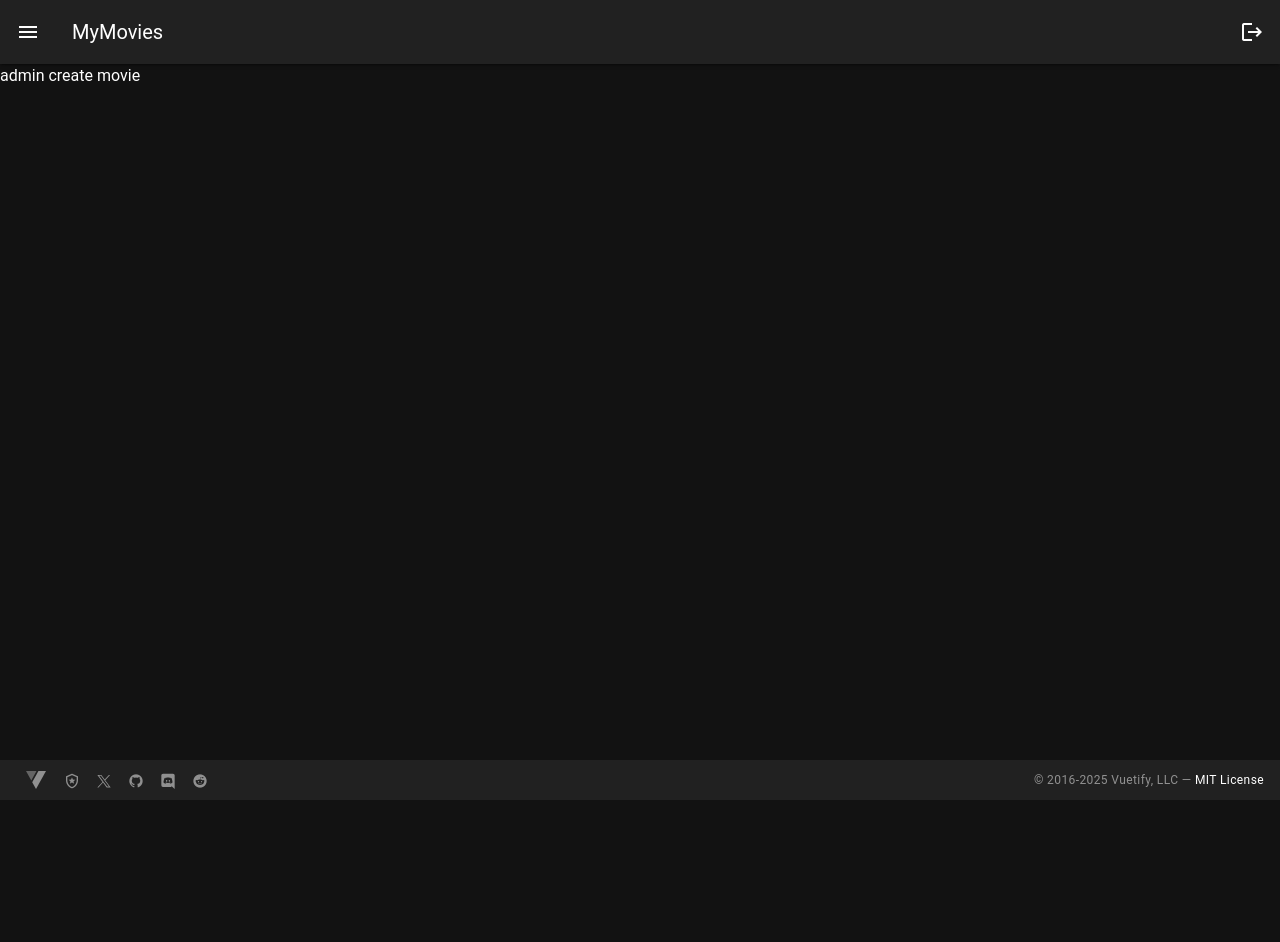
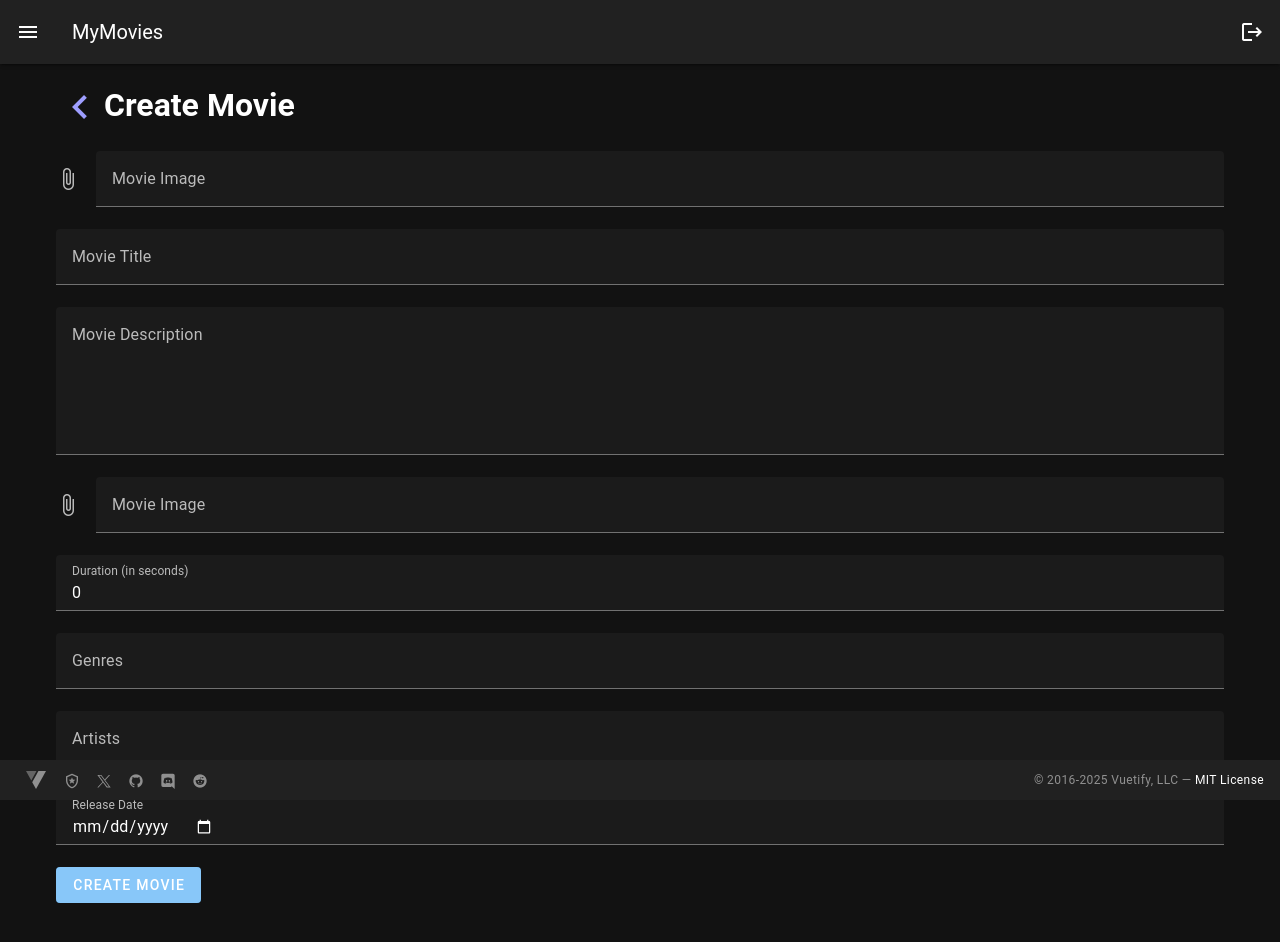
Before and after one commit to farhadrifaldi/movie-festival-app, a Vue app: page /admin/movie/create in a window 1280 px wide. Shown: the top 942 px of the page. Before the commit the page ends 800 px from the top, so only its background shows below. Built offline with nearby package versions, Linux system fonts and the light colour scheme; no server answers.

Commit message:
feat: create movie feature

```diff
--- a/src/pages/admin/movie/create.vue
+++ b/src/pages/admin/movie/create.vue
@@ -1,7 +1,151 @@
-<template>admin create movie</template>
+<template>
+  <VContainer>
+    <VAlert
+      v-if="alert.show"
+      icon="mdi-check"
+      :text="alert.message"
+      color="success"
+    />
+    <h1 class="d-flex align-center mb-5">
+      <RouterLink :to="{name:'/admin/movie/show'}">
+        <VIcon icon="mdi-chevron-left" />
+      </RouterLink>
+      Create Movie
+    </h1>
+    <VForm
+      ref="form"
+      v-model="valid"
+      lazy-validation
+    >
+      <VFileInput
+        v-model="video"
+        :rules="[rules.required]"
+        label="Movie Image"
+        required
+        accept="video/*"
+      />
+      <VTextField
+        v-model="movie.title"
+        :rules="[rules.required]"
+        label="Movie Title"
+        required
+      />
+      <VTextarea
+        v-model="movie.description"
+        :rules="[rules.required]"
+        label="Movie Description"
+        required
+      />
+      <VFileInput
+        v-model="image"
+        :rules="[rules.required]"
+        label="Movie Image"
+        required
+        accept="image/*"
+      />
+      <VTextField
+        v-model="movie.duration"
+        :rules="[rules.required]"
+        label="Duration (in seconds)"
+        required
+        type="number"
+      />
+      <VTextField
+        v-model="movie.genres"
+        :rules="[rules.required]"
+        label="Genres"
+        required
+      />
+      <VTextField
+        v-model="movie.artists"
+        :rules="[rules.required]"
+        label="Artists"
+        required
+      />
+      <VTextField
+        v-model="movie.release_date"
+        :rules="[rules.required]"
+        label="Release Date"
+        required
+        type="date"
+      />
+      <VBtn
+        :loading="movieStore.getLoading"
+        color="primary"
+        :disabled="!valid"
+        @click="submit"
+      >
+        Create Movie
+      </VBtn>
+    </VForm>
+  </VContainer>
+</template>
 
+<script lang="ts" setup>
+import { ref } from 'vue';
+import { useMovieStore } from '@/stores/movie'; // Import the movie store
+import type { MovieInput } from '@/types/movie';
 
-<route lang="yaml">
-  meta:
-    layout: admin
-  </route>
+const valid = ref(false);
+const alert = ref({
+  show: false,
+  message: ''
+})
+
+const image = ref<File | null>(null);
+const video = ref<File | null>(null);
+
+const movie = ref<MovieInput>({
+  title: '',
+  description: '',
+  image: '',
+  duration: 0,
+  genres: '',
+  artists: '',
+  release_date: '',
+  url: '',
+});
+
+const rules = {
+  required: (value: unknown) => !!value || 'Required.'
+};
+
+const movieStore = useMovieStore(); // Initialize the movie store
+
+const submit = async () => {
+  try {
+    // const imageUrl = movie.value.image ? URL.createObjectURL(movie.value.image) : '';
+
+    const newMovie = {
+      ...movie.value,
+      created_at: new Date().toISOString(), // Set the current date and time
+    };
+    await movieStore.createMovie(video.value, image.value, newMovie); // Call the createMovie action
+    alert.value.show = true;
+    alert.value.message = 'New Movie Created'
+    // Optionally, redirect or reset the form after successful creation
+  } catch (error) {
+    alert.value.show = true;
+    alert.value.message = 'Error when create movie: '+ error
+    console.error('Error creating movie:', error);
+  }
+  reset()
+};
+
+function reset(): void {
+  movie.value = {
+    title: '',
+    description: '',
+    duration: 0,
+    genres: '',
+    artists: '',
+    release_date: '',
+    url: '',
+  }
+
+  setTimeout(() => {
+    alert.value.show = false
+  }, 3000)
+}
+
+</script>
--- a/src/pages/admin/movie/show.vue
+++ b/src/pages/admin/movie/show.vue
@@ -1,5 +1,14 @@
 <template>
   <VContainer>
+    <VBtn
+      :to="{name: '/admin/movie/create'}"
+      href="#"
+      variant="flat"
+      color="primary"
+      width="100%"
+    >
+      Add New Movies
+    </VBtn>
     <MovieList /><!-- MovieList component -->
   </VContainer>
 </template>
--- /dev/null
+++ b/src/pages/user/movie/index.vue
@@ -0,0 +1,5 @@
+<template>
+  <VContainer>
+    <MovieList /><!-- MovieList component -->
+  </VContainer>
+</template>
--- a/src/stores/movie.ts
+++ b/src/stores/movie.ts
@@ -1,6 +1,7 @@
 import { defineStore } from 'pinia'
 import { supabase } from '../plugins' // Import Supabase client
-import { MovieFilter, type movie } from '@/types/movie' // Import movie type
+import { MovieFilter, type movie, type MovieInput } from '@/types/movie' // Import movie type
+import { Databases } from '@/utils/supabase';
 
 export const useMovieStore = defineStore('movie', {
   state: () => ({
@@ -24,7 +25,7 @@ export const useMovieStore = defineStore('movie', {
      * @param {boolean} params.reset - Flag to reset the movie list.
      */
     async fetchMovies({ search = "", page = 1, limit = 8, order = MovieFilter.LAST_UPDATE, reset = false }) {
-      let query = supabase.from('Movies').select('*').range((page - 1) * limit, page * limit - 1);
+      let query = supabase.from(Databases.MOVIES).select('*').range((page - 1) * limit, page * limit - 1);
       let orderBy = 'id';
       this.movieLoading = true
 
@@ -58,12 +59,33 @@ export const useMovieStore = defineStore('movie', {
      * Create a new movie in the Supabase database.
      * @param {movie} movieData - The movie data to be created.
      */
-    async createMovie(movieData: movie) {
+    async createMovie(videoFile: File | null, imageFile: File | null, movieData: MovieInput) {
       this.movieLoading = true
-      const { data, error } = await supabase.from('movies').insert([movieData]);
-      if (error) throw error;
-      this.movieLoading = false
-      if (data) this.movies.push(data[0]); // Add new movie to the state
+
+      try {
+
+        if (imageFile) {
+          const imageUrl = await upload(imageFile, 'image')
+          movieData.image = imageUrl
+        } else {
+          throw new Error('No file provided')
+        }
+
+        // Upload Video
+        if (videoFile) {
+          const videoUrl = await upload(videoFile, 'video')
+          movieData.url = videoUrl
+        } else {
+          throw new Error('No file provided')
+        }
+        const { data, error } = await supabase.from(Databases.MOVIES).insert([movieData]);
+        if (error) throw error;
+        this.movieLoading = false
+        if (data) this.movies.push(data[0]); // Add new movie to the state
+      } catch (error) {
+        throw error
+      }
+      // Upload Video
     },
 
     /**
@@ -73,7 +95,7 @@ export const useMovieStore = defineStore('movie', {
      */
     async updateMovie(movieId: string, updatedData: Partial<movie>) {
       this.movieLoading = true
-      const { error } = await supabase.from('movies').update(updatedData).eq('id', movieId);
+      const { error } = await supabase.from(Databases.MOVIES).update(updatedData).eq('id', movieId);
       if (error) throw error;
       const index = this.movies.findIndex(movie => movie.id === movieId);
       if (index !== -1) {
@@ -87,9 +109,38 @@ export const useMovieStore = defineStore('movie', {
      * @param {string} movieId - The ID of the movie to delete.
      */
     async deleteMovie(movieId: string) {
-      const { error } = await supabase.from('movies').delete().eq('id', movieId);
+      const { error } = await supabase.from(Databases.MOVIES).delete().eq('id', movieId);
       if (error) throw error;
       this.movies = this.movies.filter(movie => movie.id !== movieId); // Remove movie from the state
     },
   },
 });
+
+
+async function upload(file: File, type: 'video' | 'image' = 'video'): Promise<string> {
+
+  const fileName = file.name.split('.')[0] + '-' + new Date().toISOString();
+  const ext = file.name.split('.')[1];
+  const path = `${type}s/${fileName}-${ext}`;
+
+  console.log(path)
+
+  try {
+    const uploadResponse = await supabase.storage.from('movies').upload(path, file, { cacheControl: '3600', upsert: false })
+    const retriveFileResponse = getPublicUrlFile(uploadResponse.data?.path)
+    return retriveFileResponse
+  } catch (error) {
+    throw error
+  }
+}
+
+function getPublicUrlFile(fileData?: string | null): string {
+  if (!fileData) {
+    throw new Error('File Path not provided')
+  } else {
+    const response = supabase.storage.from('movies').getPublicUrl(fileData)
+
+    return response.data.publicUrl
+  }
+
+}
--- a/src/typed-router.d.ts
+++ b/src/typed-router.d.ts
@@ -24,5 +24,6 @@ declare module 'vue-router/auto-routes' {
     '/auth/': RouteRecordInfo<'/auth/', '/auth', Record<never, never>, Record<never, never>>,
     '/auth/login': RouteRecordInfo<'/auth/login', '/auth/login', Record<never, never>, Record<never, never>>,
     '/auth/register': RouteRecordInfo<'/auth/register', '/auth/register', Record<never, never>, Record<never, never>>,
+    '/user/movie/': RouteRecordInfo<'/user/movie/', '/user/movie', Record<never, never>, Record<never, never>>,
   }
 }
--- a/src/types/movie.ts
+++ b/src/types/movie.ts
@@ -19,6 +19,17 @@ export interface movie {
   view_count?: number;
 }
 
+export interface MovieInput {
+  title: string;
+  description: string;
+  duration: number; // in seconds
+  genres: string;
+  artists: string;
+  release_date: string;
+  url?: string;
+  image?: string;
+}
+
 export const SAMPLE_DATA: movie = {
   title: "CAGE-FACE CASE 1: THE MINE - Alur Cerita Game (Alex Olinkiewicz)",
   image: '/thumbnail.jpg',
--- /dev/null
+++ b/src/utils/supabase.ts
@@ -0,0 +1,3 @@
+export enum Databases {
+  MOVIES = 'Movies'
+}
```
